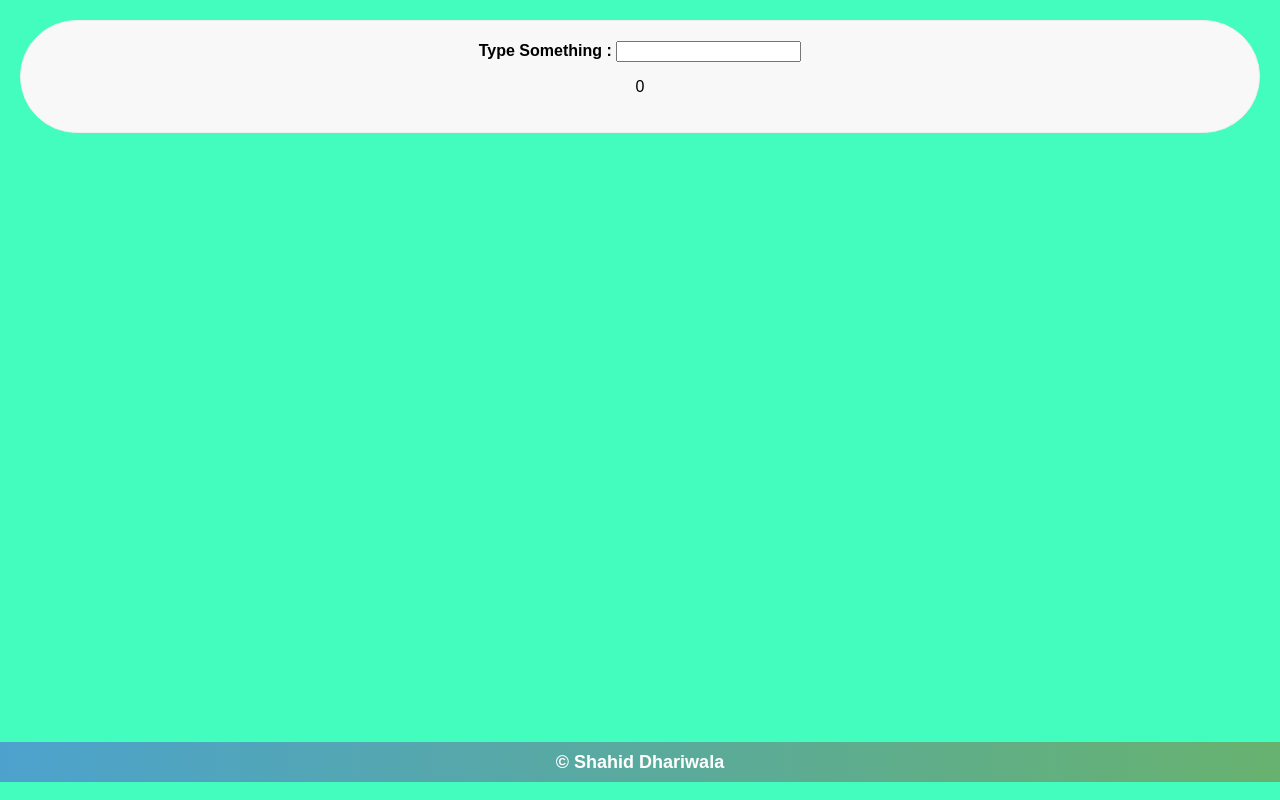
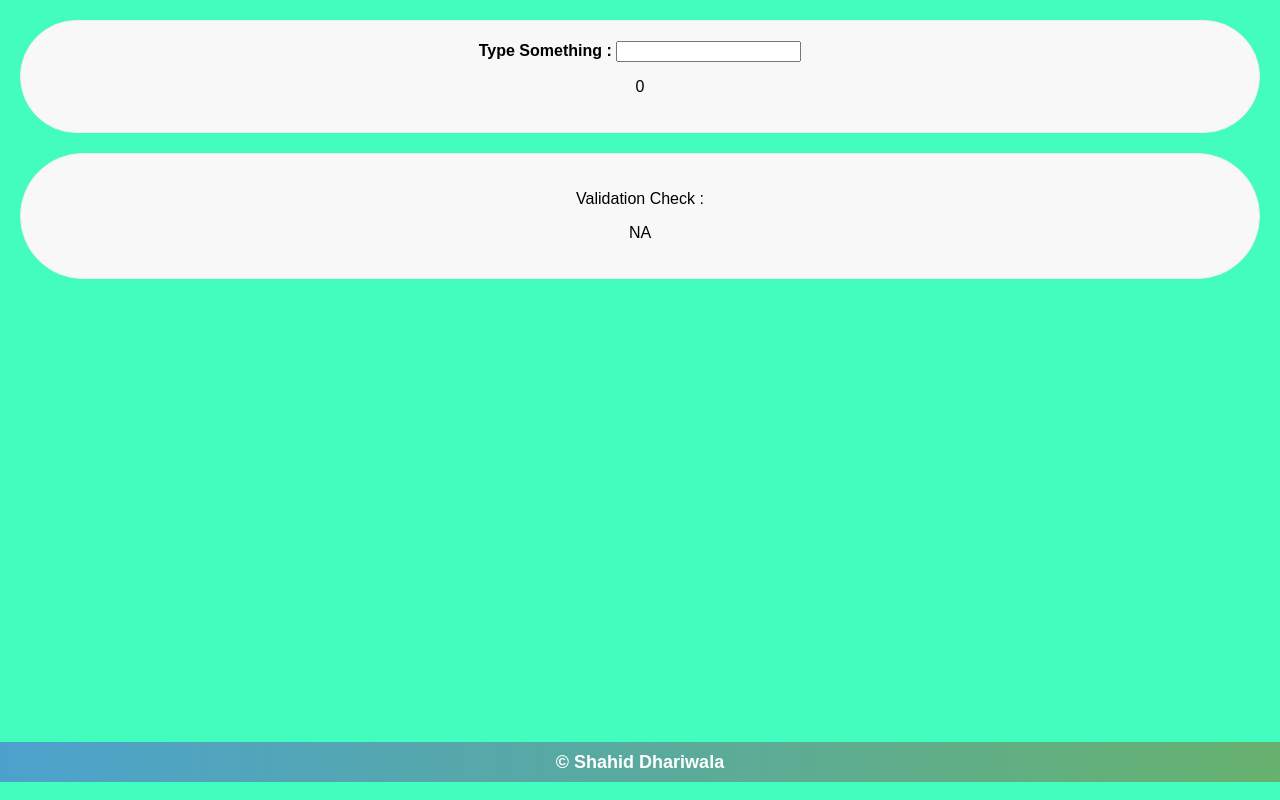
Before and after one commit to shahiddhariwala/playing-around-with-react-js, a React (Create React App) app in the folder lists-conditionals--assignment-problem/: page / in a window 1280 px wide. Built offline with nearby package versions, Linux system fonts and the light colour scheme.

Commit message:
Create new component and does string length validation and outputs the result

```diff
--- a/lists-conditionals--assignment-problem/src/App.css
+++ b/lists-conditionals--assignment-problem/src/App.css
@@ -9,7 +9,7 @@ body{
   background-color: rgb(67, 253, 191);
 }
 
-.task1
+.task
 {
   text-align: center;
   padding: 20px;
--- a/lists-conditionals--assignment-problem/src/App.js
+++ b/lists-conditionals--assignment-problem/src/App.js
@@ -1,12 +1,19 @@
 import React, { Component } from "react";
 import "./App.css";
+import Validation from './Validation/Validation';
+class App extends Component {
+//State
+  state={
+    strLen : 0
+  }
 
-class App extends Component {
+
   //  Handler Methods
 
   outputLengthHandler = (event) => {
-    const str = event.target.value;
-    document.querySelector(".output").innerHTML = str.length;
+    const strLen = event.target.value.length;
+    document.querySelector(".output").innerHTML =strLen;
+    this.setState({strLen:strLen});
   };
 
   render() {
@@ -27,12 +34,16 @@ class App extends Component {
 
     return (
       <div className="App">
-        <div className="task1">
+        <div className="task task1">
           <label>
             <b>Type Something : </b>
           </label>
           <input type="text" onChange={this.outputLengthHandler}></input>
           <p className="output">0</p>
+        </div>
+
+        <div className="task task2">
+          <Validation length={this.state.strLen}/>
         </div>
         {/* Footer */}
         <p style={style}>&copy; Shahid Dhariwala</p>
--- /dev/null
+++ b/lists-conditionals--assignment-problem/src/Validation/Validation.js
@@ -0,0 +1,23 @@
+import React from "react";
+
+const validation = (props) => {
+  let validationResult;
+  if (props.length === 0) {
+    validationResult = "NA";
+  } else if (props.length <= 5) {
+    validationResult = "Text too short";
+  } else if (props.length >= 15) {
+    validationResult = "Text long enough";
+  }
+  else
+  {
+      validationResult="Looking Good!";
+  }
+  return (
+    <div>
+      <p>Validation Check : </p>
+      <p>{validationResult}</p>
+    </div>
+  );
+};
+export default validation;
```
